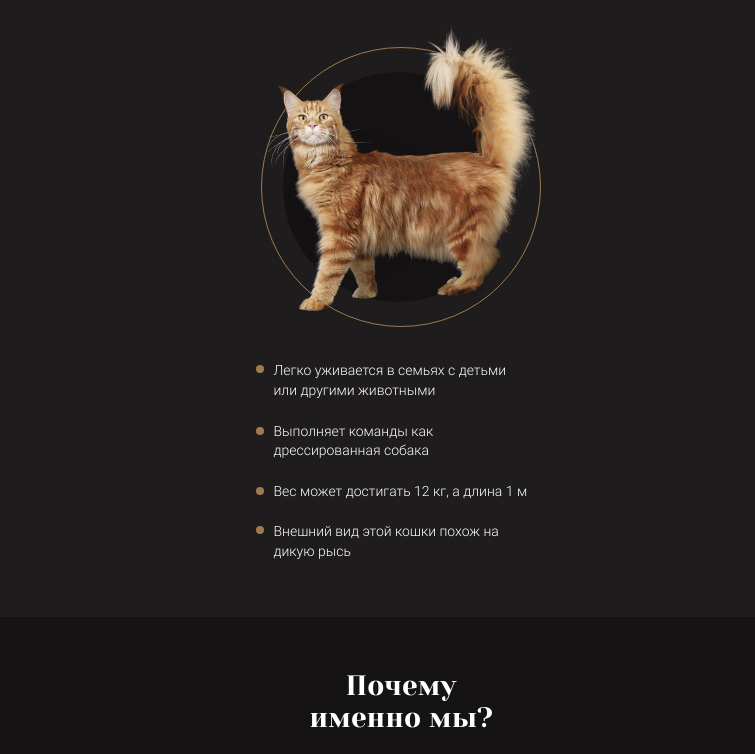
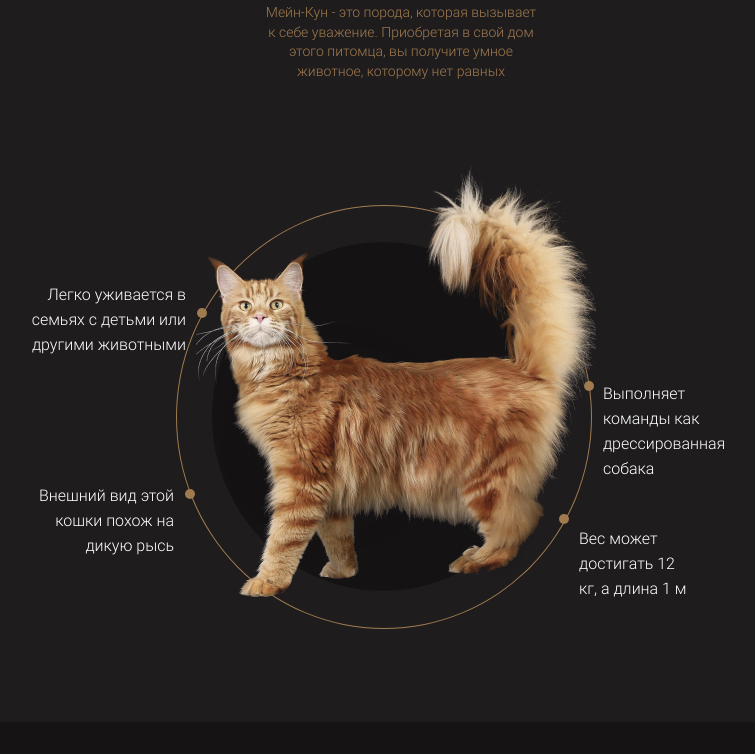
Before and after one commit to imbalaancing/maincoon-website, a plain HTML site: page index.html in a window 1280 px wide. Shown: the part 1632-2386 px from the top of the page, without its empty margins (239-994 px from the left). Drawn offline with Linux system fonts and the light colour scheme; files whose address does not match are found by name.

Commit message:
add section bf tablet version

```diff
--- a/index.html
+++ b/index.html
@@ -100,7 +100,10 @@
                     <button class="slider__prev" type="button"></button>
                     <button class="slider__next" type="button"></button>
                     <div class="pets__slider-item">
+                      <picture>
+                        <source srcset="./img/section-pets/pets-list-1-tablet.png" media="(min-width: 768px)">
                         <img src="./img/section-pets/pets-list-1.png" alt="graycoon" class="pets__slider-img pets__slider-img--active">
+                      </picture>
                     </div>
                     <div class="pets__slider-item">
                       <img src="./img/section-pets/pets-list-3-tablet.png" alt="graycoon" class="pets__slider-img pets__slider-img--left">
@@ -122,14 +125,20 @@
             <h2 class="breed-features__title">Особенности породы</h2>
             <p class="breed-features__lead">Мейн-Кун - это порода, которая вызывает к себе уважение. Приобретая в свой дом этого питомца, вы получите умное животное, которому нет равных </p>
             <div class="breed-features__image">
+              <picture>
+                <source srcset="./img/section-breed-features/bf-coon-tablet.png" media="(min-width: 768px)">
                 <img src="./img/section-breed-features/bf-coon.png" alt="gingercoon">
+              </picture>
             </div>
+            <div class="breed-features__list-wrapper">
               <ul class="breed-features__list">
                 <li class="breed-features__item friendly">Легко уживается в семьях с детьми или другими животными</li>
                 <li class="breed-features__item trainable">Выполняет команды как дрессированная собака</li>
                 <li class="breed-features__item large">Вес может достигать 12 кг, а длина 1 м</li>
                 <li class="breed-features__item appearance">Внешний вид этой кошки похож на дикую рысь</li>
               </ul>
+            </div>
+
           </div>
         </div>
       </section>
--- a/main.scss
+++ b/main.scss
@@ -318,6 +318,7 @@ line-height: 42px;
 @media (min-width: 768px) {
   .pets__list {
     justify-content: center;
+    margin-bottom: 45px;
   }
 }
 
@@ -365,6 +366,7 @@ line-height: 21px;
 @media (min-width: 768px) {
   .pets__slider {
     height: 533px;
+    margin-bottom: 55px;
   }
 }
 
@@ -390,24 +392,20 @@ line-height: 21px;
   .pets__slider-img--left {
     position: absolute;
     bottom: 36%;
-    right: 25%;
+    right: 36%;
     z-index: 3;
   }
 
   .pets__slider-img--right {
     position: absolute;
     bottom: 36%;
-    right: 14%;
+    right: 4%;
     z-index: 2;
   }
 }
 
 @media (min-width: 768px) {
   .pets__slider-img--active {
-    max-width: 474px;
-    height: 500px;
-    -o-object-fit: cover;
-    object-fit: cover;
     position: absolute;
     left: 20%;
     z-index: 4;
@@ -553,11 +551,45 @@ line-height: 21px;
   border: 1px solid #a07b50;
 }
 
+@media (min-width: 768px) {
+  .breed-features__image::before {
+    top: 22%;
+    left: 4%;
+    width: 342px;
+    height: 349px;
+
+  }
+
+  .breed-features__image::after {
+    top: 16%;
+    left: -5%;
+    width: 416px;
+    height: 424px;
+
+  }
+}
+
 .breed-features__list {
   margin-top: 43px;
   width: 255px;
   line-height: 20px;
   position: relative;
+}
+
+@media (min-width: 768px) {
+  .breed-features__list-wrapper {
+    position: relative;
+    height: 0;
+    width: 400px;
+  }
+}
+
+@media (min-width: 768px) {
+.breed-features__list {
+  position: unset;
+  width: 0;
+}
+
 }
 
 .breed-features__item {
@@ -572,8 +604,22 @@ line-height: 21px;
   margin-bottom: 21px;
 }
 
+@media (min-width: 768px) {
+  .breed-features__item {
+    font-size: 16px;
+    line-height: 25px;
+    margin-bottom: 0;
+  }
+}
+
 .breed-features__item:last-child {
   margin-bottom: 55px;
+}
+
+@media (min-width: 768px) {
+  .breed-features__item:last-child {
+    margin-bottom: 0;
+  }
 }
 
 .friendly::before {
@@ -618,6 +664,69 @@ line-height: 21px;
   border-radius: 50%;
   background-color: #a07b50;
   left: -18px;
+}
+
+@media (min-width: 768px) {
+  .friendly::before {
+    top: 26px;
+
+    width: 10px;
+    height: 10px;
+    left: 107%;
+  }
+
+  .friendly {
+    position: absolute;
+    bottom: 365px;
+    left: -175px;
+    width: 160px;
+    text-align: right;
+  }
+
+  .trainable::before {
+    top: 0px;
+    width: 10px;
+    height: 10px;
+    left: -19px;
+
+  }
+
+  .trainable {
+    position: absolute;
+    bottom: 241px;
+    left: 402px;
+    width: 132px;
+    text-align: left;
+  }
+
+  .large::before {
+    top: -12px;
+    width: 10px;
+    height: 10px;
+    left: -20px;
+  }
+
+  .large {
+    position: absolute;
+    bottom: 121px;
+    left: 378px;
+    width: 110px;
+  }
+
+  .appearance::before {
+    top: 6px;
+    width: 10px;
+    height: 10px;
+    left: 150px;
+  }
+
+  .appearance {
+    position: absolute;
+    bottom: 164px;
+    left: -166px;
+    width: 139px;
+    text-align: right;
+  }
 }
 
 .advantages__wrapper {
```
Also changed, not shown: img/section-breed-features/bf-coon-tablet.png (added), main.css, 1 other file. Lines whose indentation alone changed are shown as unchanged.
